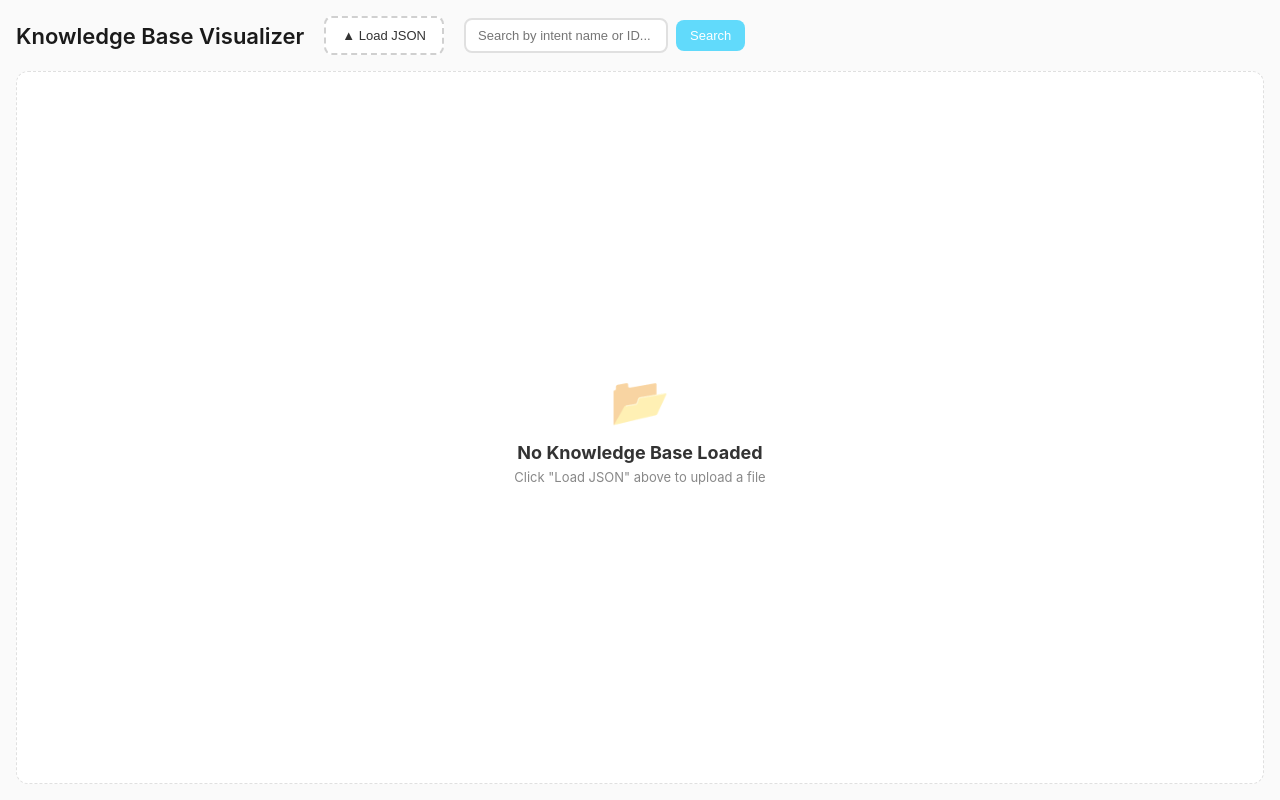
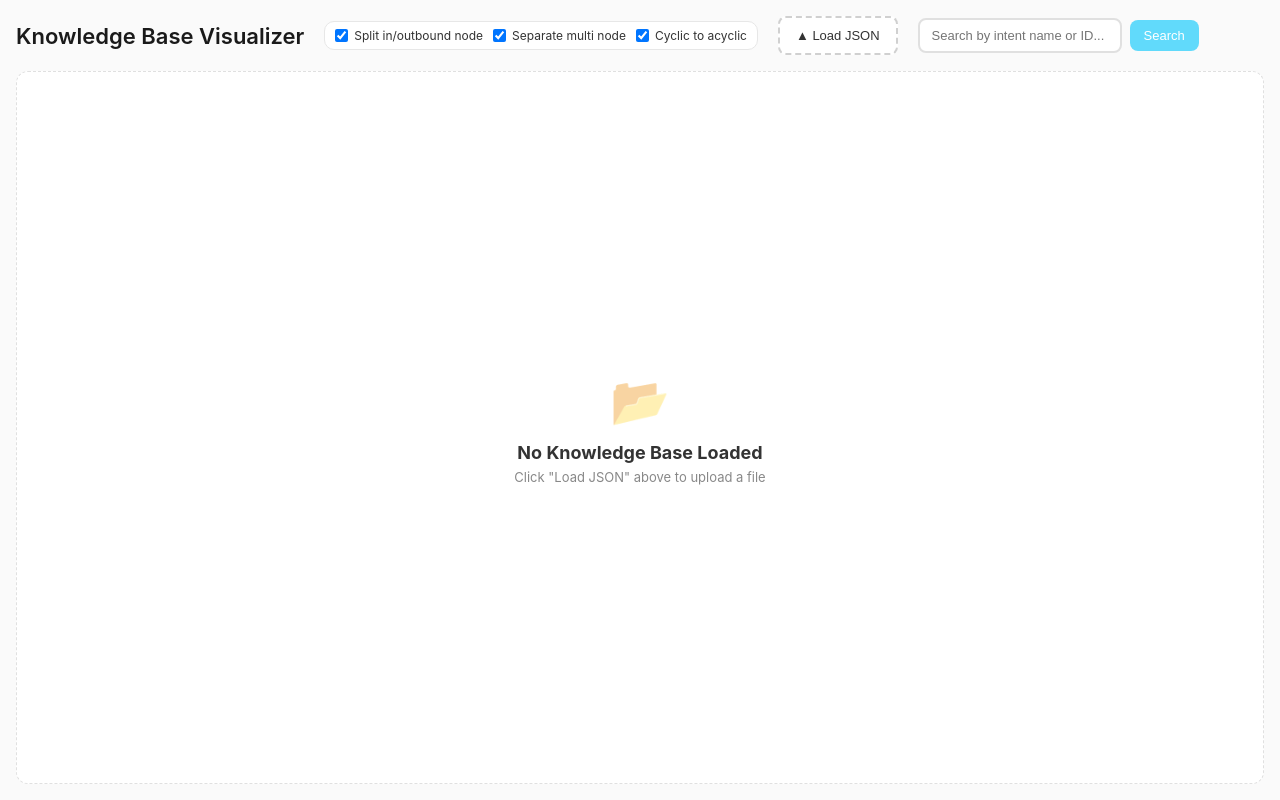
Before and after one commit to SEARO1/kb-tree, a React (Create React App) app: page / in a window 1280 px wide. Built offline with nearby package versions, Linux system fonts and the light colour scheme.

Commit message:
modularization of split, multi, return

```diff
--- a/src/App.css
+++ b/src/App.css
@@ -36,6 +36,31 @@ body {
   font-size: 22px;
   font-weight: 600;
   color: #1a1a1a;
+  margin: 0;
+}
+
+.parser-options {
+  display: flex;
+  align-items: center;
+  gap: 10px;
+  padding: 6px 10px;
+  border: 1px solid #e7e7e7;
+  border-radius: 10px;
+  background: #ffffff;
+  flex-wrap: wrap;
+}
+
+.option-item {
+  display: inline-flex;
+  align-items: center;
+  gap: 6px;
+  font-size: 12px;
+  color: #333;
+  cursor: pointer;
+  user-select: none;
+}
+
+.option-item input {
   margin: 0;
 }
 
--- a/src/App.tsx
+++ b/src/App.tsx
@@ -1,4 +1,4 @@
-import React, { useState, useCallback, useMemo } from 'react';
+import React, { useState, useCallback, useEffect } from 'react';
 import JsonUploader from './components/JsonUploader';
 import Canvas from './components/Canvas';
 import { parseKBToGraph, checkAllIntentsAdded, IntentCheckResult, FlowNode, FlowEdge } from './components/parseKB';
@@ -13,15 +13,26 @@ function App() {
   const [searchQuery, setSearchQuery] = useState('');
   const [searchResults, setSearchResults] = useState<FlowNode[]>([]);
   const [currentResultIndex, setCurrentResultIndex] = useState(0);
+  const [splitInboundOutbound, setSplitInboundOutbound] = useState(true);
+  const [separateMultiNode, setSeparateMultiNode] = useState(true);
+  const [makeAcyclic, setMakeAcyclic] = useState(true);
+
+  const runParse = useCallback((data: any) => {
+    const { nodes: newNodes, edges: newEdges } = parseKBToGraph(data, {
+      splitInboundOutbound,
+      separateMultiNode,
+      makeAcyclic,
+    });
+    setNodes(newNodes);
+    setEdges(newEdges);
+    const result = checkAllIntentsAdded(data, newNodes);
+    setCheckResult(result);
+  }, [splitInboundOutbound, separateMultiNode, makeAcyclic]);
 
   const handleJsonLoaded = (data: any) => {
     try {
-      const { nodes: newNodes, edges: newEdges } = parseKBToGraph(data);
-      setNodes(newNodes);
-      setEdges(newEdges);
       setRawJson(data);
-      const result = checkAllIntentsAdded(data, newNodes);
-      setCheckResult(result);
+      runParse(data);
       setShowUploader(false);
       setSearchQuery('');
       setSearchResults([]);
@@ -30,6 +41,13 @@ function App() {
       alert("Invalid JSON format");
     }
   };
+
+  useEffect(() => {
+    if (!rawJson) return;
+    runParse(rawJson);
+    setSearchResults([]);
+    setCurrentResultIndex(0);
+  }, [rawJson, runParse]);
 
   const handleSearch = useCallback(() => {
     if (!searchQuery.trim()) {
@@ -82,6 +100,33 @@ function App() {
       <div className="top-bar">
         <div className="app-header">
           <h1>Knowledge Base Visualizer</h1>
+        </div>
+
+        <div className="parser-options" title="KB parse workflow options">
+          <label className="option-item">
+            <input
+              type="checkbox"
+              checked={splitInboundOutbound}
+              onChange={(e) => setSplitInboundOutbound(e.target.checked)}
+            />
+            <span>Split in/outbound node</span>
+          </label>
+          <label className="option-item">
+            <input
+              type="checkbox"
+              checked={separateMultiNode}
+              onChange={(e) => setSeparateMultiNode(e.target.checked)}
+            />
+            <span>Separate multi node</span>
+          </label>
+          <label className="option-item">
+            <input
+              type="checkbox"
+              checked={makeAcyclic}
+              onChange={(e) => setMakeAcyclic(e.target.checked)}
+            />
+            <span>Cyclic to acyclic</span>
+          </label>
         </div>
 
         {checkResult && (
--- a/src/components/parseKB.ts
+++ b/src/components/parseKB.ts
@@ -106,11 +106,20 @@ export interface KBJson {
   [key: string]: any;
 }
 
+export interface ParseKBOptions {
+  splitInboundOutbound?: boolean;
+  separateMultiNode?: boolean;
+  makeAcyclic?: boolean;
+}
+
 // Layout constants now live in ./parseKBLayout.
 
 // ─── Main entry point ────────────────────────────────────────────────────────
 
-export function parseKBToGraph(rawJson: any): { nodes: FlowNode[]; edges: FlowEdge[] } {
+export function parseKBToGraph(
+  rawJson: any,
+  options: ParseKBOptions = {},
+): { nodes: FlowNode[]; edges: FlowEdge[] } {
   const nodes: FlowNode[] = [];
   const edges: FlowEdge[] = [];
   const kb = rawJson as KBJson;
@@ -120,7 +129,7 @@ export function parseKBToGraph(rawJson: any): { nodes: FlowNode[]; edges: FlowEd
   const hasActions = kb.actions && Array.isArray(kb.actions) && kb.actions.length > 0;
 
   if (hasIntents && hasActions) {
-    parseKBFormatActions(kb, nodes, edges);
+    parseKBFormatActions(kb, nodes, edges, options);
     return { nodes, edges };
   }
 
@@ -172,7 +181,16 @@ export function parseKBToGraph(rawJson: any): { nodes: FlowNode[]; edges: FlowEd
 //   4. Each (source → target) becomes a labelled edge in the graph
 //   5. Intents are sorted by sortOrder / intentId before rendering
 
-function parseKBFormatActions(kb: KBJson, nodes: FlowNode[], edges: FlowEdge[]): void {
+function parseKBFormatActions(
+  kb: KBJson,
+  nodes: FlowNode[],
+  edges: FlowEdge[],
+  options: ParseKBOptions,
+): void {
+  const splitInboundOutbound = options.splitInboundOutbound ?? true;
+  const separateMultiNode = options.separateMultiNode ?? true;
+  const makeAcyclic = options.makeAcyclic ?? true;
+
   const { intents, actions } = sortKBEntities(kb);
   const intentMap = buildIntentMap(intents);
 
@@ -188,7 +206,9 @@ function parseKBFormatActions(kb: KBJson, nodes: FlowNode[], edges: FlowEdge[]):
   const firstIntentId = pickFirstIntentId(sortedUsedIntents);
 
   const { inboundCount, outboundCount } = countDegrees(adjacency);
-  const splitIntentIds = decideSplitIntents(sortedUsedIntents, inboundCount, outboundCount);
+  const splitIntentIds = splitInboundOutbound
+    ? decideSplitIntents(sortedUsedIntents, inboundCount, outboundCount)
+    : new Set<string>();
 
   const builtSplitNodes = buildSplitNodes(
     sortedUsedIntents,
@@ -196,30 +216,41 @@ function parseKBFormatActions(kb: KBJson, nodes: FlowNode[], edges: FlowEdge[]):
     inboundCount,
     outboundCount,
     firstIntentId,
+    separateMultiNode,
   );
   for (const n of builtSplitNodes) nodes.push(n);
 
   // ── Step 5: resolve canonical edges into split-node edges ──────────────────
-  const splitResolvedEdges: SplitEdge[] = resolveSplitEdges(adjacency, splitIntentIds);
+  const splitResolvedEdges: SplitEdge[] = resolveSplitEdges(
+    adjacency,
+    splitIntentIds,
+    separateMultiNode,
+  );
 
   // ── Step 6: DFS cycle detection on the split-resolved edge graph ────────────
   // Ancestor tracking uses canonical base IDs so that A__in__1 and A__out__2
   // are both considered "A" in the path, which triggers a cycle when any form
   // of A appears as a descendant's outbound target.
-  const cycleReturnKeys = detectCycles(
+  const cycleReturnKeys = makeAcyclic
+    ? detectCycles(
         splitResolvedEdges,
         sortedUsedIntents,
         splitIntentIds,
         compareIntentId,
-  );
+      )
+    : new Set<string>();
 
   // ── Step 7: build mirror map keyed by exact split targetId ─────────────────
   // Mirror ID = `${exactTargetId}__mirror` — one per unique return target.
-  const mirrorIdByTargetId = buildMirrorMap(cycleReturnKeys);
+  const mirrorIdByTargetId = makeAcyclic
+    ? buildMirrorMap(cycleReturnKeys)
+    : new Map<string, string>();
 
   // ── Step 8: push mirror nodes ───────────────────────────────────────────────
+  if (makeAcyclic) {
     for (const n of buildMirrorNodes(mirrorIdByTargetId, intentMap, compareIntentId)) {
       nodes.push(n);
+    }
   }
 
   // ── Step 9: emit final FlowEdges ────────────────────────────────────────────
--- a/src/components/parseKBSplit.ts
+++ b/src/components/parseKBSplit.ts
@@ -77,6 +77,7 @@ export function buildSplitNodes(
   inboundCount: Map<string, number>,
   outboundCount: Map<string, number>,
   firstIntentId: string | null,
+  separateMultiNode = true,
 ): FlowNode[] {
   const out: FlowNode[] = [];
 
@@ -99,8 +100,8 @@ export function buildSplitNodes(
       continue;
     }
 
-    const inboundTotal = inboundCount.get(intent.intentId) ?? 0;
-    const outboundTotal = outboundCount.get(intent.intentId) ?? 0;
+    const inboundTotal = separateMultiNode ? (inboundCount.get(intent.intentId) ?? 0) : 1;
+    const outboundTotal = separateMultiNode ? (outboundCount.get(intent.intentId) ?? 0) : 1;
 
     for (let index = 1; index <= inboundTotal; index += 1) {
       const prefix = isFirst && index === 1 ? arrow : '';
@@ -151,6 +152,7 @@ export function buildSplitNodes(
 export function resolveSplitEdges(
   adjacency: Adjacency,
   splitIntentIds: Set<string>,
+  separateMultiNode = true,
 ): SplitEdge[] {
   const outboundIndexBySource = new Map<string, number>();
   const inboundIndexByTarget = new Map<string, number>();
@@ -161,13 +163,13 @@ export function resolveSplitEdges(
     for (const [target, meta] of sortedTargets) {
       let sourceId = source;
       if (splitIntentIds.has(source)) {
-        const idx = (outboundIndexBySource.get(source) ?? 0) + 1;
+        const idx = separateMultiNode ? (outboundIndexBySource.get(source) ?? 0) + 1 : 1;
         outboundIndexBySource.set(source, idx);
         sourceId = getSplitNodeId(source, 'out', idx);
       }
       let targetId = target;
       if (splitIntentIds.has(target)) {
-        const idx = (inboundIndexByTarget.get(target) ?? 0) + 1;
+        const idx = separateMultiNode ? (inboundIndexByTarget.get(target) ?? 0) + 1 : 1;
         inboundIndexByTarget.set(target, idx);
         targetId = getSplitNodeId(target, 'in', idx);
       }
```
Lines whose indentation alone changed are shown as unchanged.
